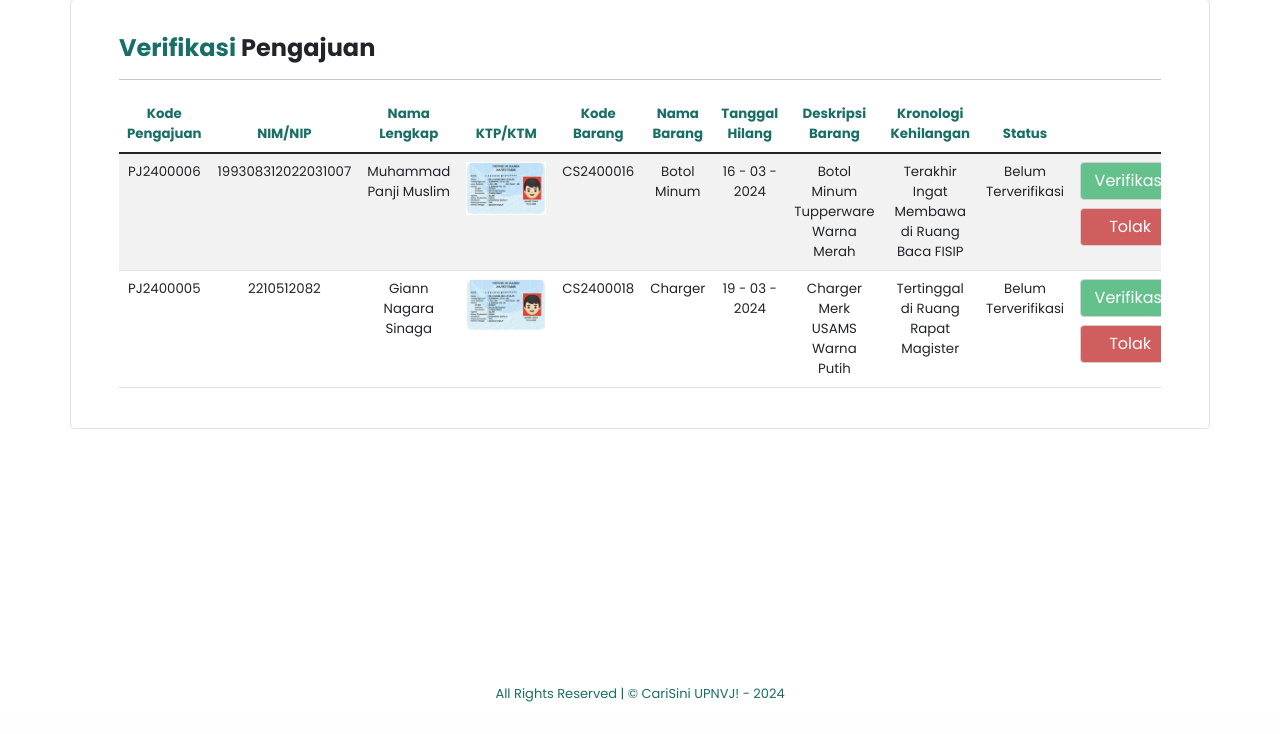
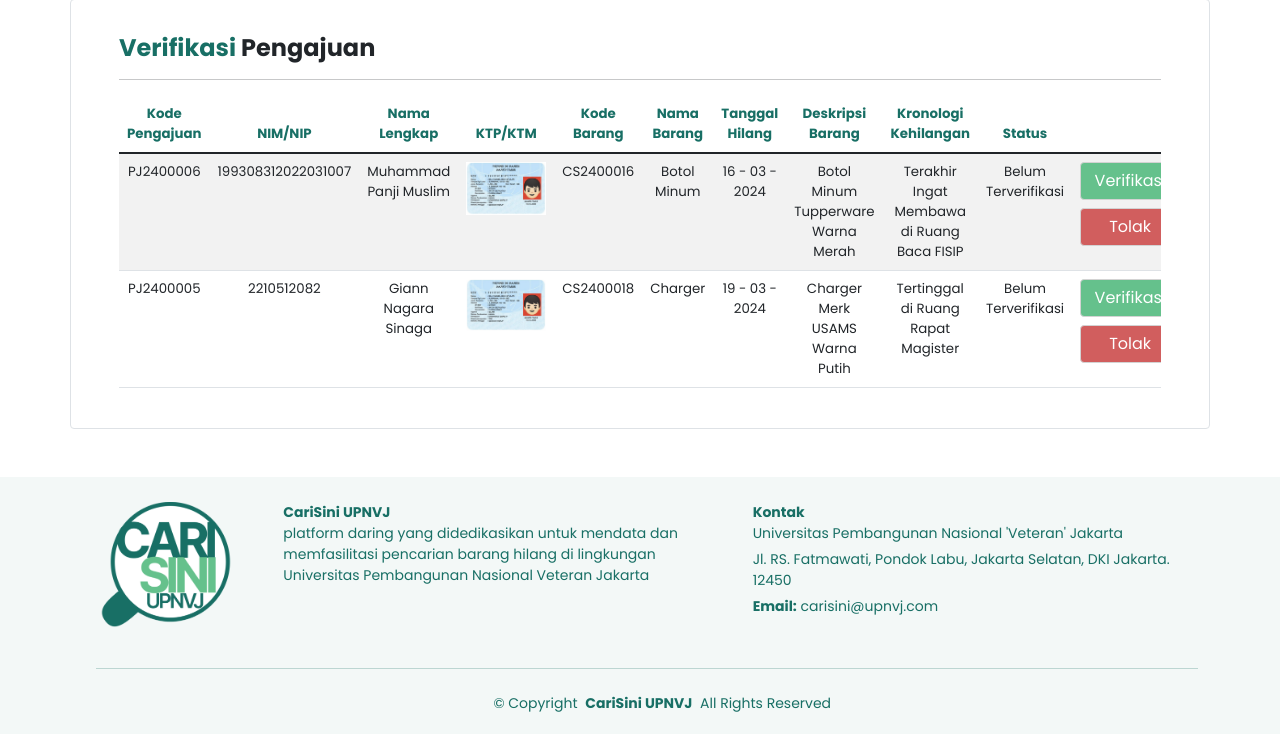
Before and after one commit to adeliadeswita/TBWebP_CariSiniUPNVJ, a PHP site: page /verifikasi.php in a window 1280 px wide. Shown: the part 87-821 px from the top of the page. Before the commit the page ends 789 px from the top, so only its background shows below. Run offline with PHP 8.4, Linux system fonts and the light colour scheme; a user stored in the database is signed in; data comes from the database, SQL or seed files in the repository.

Commit message:
create page footer
membuat footer pada file php baru dan memperbarui tampilan footer sehingga tinggal dipanggil aja di masing-masing page untuk menampilkan footernya

```diff
--- a/all_histori.php
+++ b/all_histori.php
@@ -107,9 +107,9 @@ $nm_lengkap = $_SESSION['nm_admin'];
         </div>
     </div>
     </div>
-    <footer>
-        All Rights Reserved | © CariSini UPNVJ! - 2024
-    </footer>
+    <?php
+    include "footer.php"
+    ?>
     <script src="https://cdn.jsdelivr.net/npm/bootstrap@5.1.3/dist/js/bootstrap.bundle.min.js" integrity="sha384-ka7Sk0Gln4gmtz2MlQnikT1wXgYsOg+OMhuP+IlRH9sENBO0LRn5q+8nbTov4+1p" crossorigin="anonymous"></script>
 </body>
 </html>
--- /dev/null
+++ b/footer.php
@@ -0,0 +1,44 @@
+<!DOCTYPE html>
+<html lang="en">
+
+<head>
+    <meta charset="UTF-8">
+    <meta name="viewport" content="width=device-width, initial-scale=1.0">
+    <link href="https://cdn.jsdelivr.net/npm/bootstrap@5.1.3/dist/css/bootstrap.min.css" rel="stylesheet" integrity="sha384-1BmE4kWBq78iYhFldvKuhfTAU6auU8tT94WrHftjDbrCEXSU1oBoqyl2QvZ6jIW3" crossorigin="anonymous">
+    <link href="https://fonts.googleapis.com/css2?family=Poppins:wght@100;300;400;700&display=swap" rel="stylesheet">
+    <link rel="stylesheet" href="https://cdnjs.cloudflare.com/ajax/libs/font-awesome/6.0.0-beta3/css/all.min.css" integrity="sha384-..." crossorigin="anonymous">
+    <link rel="stylesheet" href="style.css">
+</head>
+
+<body>
+<footer id="footer" class="footer">
+    <div class="container footer-top">
+        <div class="row gy-2">
+            <div class="col-lg-2 col-md-3 footer-about">
+                <span><img src="logo/logo-tab.png" style="width: 140px"></span>
+            </div>
+
+            <div class="col-lg-5 col-md-3 footer-links">
+            <p><strong>CariSini UPNVJ</strong> <br> platform daring yang didedikasikan untuk mendata dan
+            memfasilitasi pencarian barang hilang di lingkungan Universitas Pembangunan
+            Nasional Veteran Jakarta</p>
+            </div>
+
+            <div class="col-lg-5 col-md-3 footer-links">
+            <div class="footer-contact">
+                <p><strong>Kontak</strong> <br> Universitas Pembangunan Nasional 'Veteran' Jakarta</p>
+                <p>Jl. RS. Fatmawati, Pondok Labu, Jakarta Selatan, DKI Jakarta. 12450</p>
+                <p><strong>Email:</strong> <span>carisini@upnvj.com</span></p>
+            </div>
+        </div>
+    </div>
+        <hr>
+        <div class="container footer-bottom">
+            <div class="container copyright mt-4">
+                <p>© <span>Copyright</span> <strong class="px-1 sitename">CariSini UPNVJ</strong> <span>All Rights Reserved</span></p>
+            </div>
+        </div>
+    </footer>
+    <script src="https://cdn.jsdelivr.net/npm/bootstrap@5.1.3/dist/js/bootstrap.bundle.min.js" integrity="sha384-ka7Sk0Gln4gmtz2MlQnikT1wXgYsOg+OMhuP+IlRH9sENBO0LRn5q+8nbTov4+1p" crossorigin="anonymous"></script>
+</body>
+</html>
--- a/form_pengajuan.php
+++ b/form_pengajuan.php
@@ -236,6 +236,9 @@ if ($_SERVER['REQUEST_METHOD'] == 'POST') {
       </section>
     </div>
   </div>
+  <?php
+  include "footer.php"
+  ?>
   <script src="https://cdn.jsdelivr.net/npm/bootstrap@5.1.3/dist/js/bootstrap.bundle.min.js" integrity="sha384-ka7Sk0Gln4gmtz2MlQnikT1wXgYsOg+OMhuP+IlRH9sENBO0LRn5q+8nbTov4+1p" crossorigin="anonymous"></script>
   <script>
     function resetForm() {
--- a/histori_admin.php
+++ b/histori_admin.php
@@ -158,9 +158,9 @@ $nm_lengkap = $_SESSION['nm_admin'];
         </div>
     </div>
     </div>
-    <footer>
-        All Rights Reserved | © CariSini UPNVJ! - 2024
-    </footer>
+    <?php
+    include "footer.php"
+    ?>
     <script src="https://cdn.jsdelivr.net/npm/bootstrap@5.1.3/dist/js/bootstrap.bundle.min.js" integrity="sha384-ka7Sk0Gln4gmtz2MlQnikT1wXgYsOg+OMhuP+IlRH9sENBO0LRn5q+8nbTov4+1p" crossorigin="anonymous"></script>
 </body>
 </html>
--- a/histori_user.php
+++ b/histori_user.php
@@ -104,9 +104,9 @@ $nm_lengkap = $_SESSION['nm_lengkap'];
         </div>
         </section>
     </div>
-    <footer>
-        All Rights Reserved | © CariSini UPNVJ! - 2024
-    </footer>
+    <?php
+    include "footer.php"
+    ?>
     <script src="https://cdn.jsdelivr.net/npm/bootstrap@5.1.3/dist/js/bootstrap.bundle.min.js" integrity="sha384-ka7Sk0Gln4gmtz2MlQnikT1wXgYsOg+OMhuP+IlRH9sENBO0LRn5q+8nbTov4+1p" crossorigin="anonymous"></script>
 </body>
 </html>
--- a/style.css
+++ b/style.css
@@ -150,10 +150,68 @@ body {
     background-color: #186F65;
 }
 
-footer {
-    color: #186F65;
-    text-align: center;
+.footer {
+    font-size: 14px;
+    padding-bottom: 20px;
+    position: relative;
+    color:#186F65;
+    background-color: #F3F8F7;
+}
+
+.footer .footer-top {
+    padding-left: 2%;
+    padding-top: 2%;
+}
+
+.footer h4 {
+    font-size: 16px;
+    font-weight: bold;
+    position: relative;
+}
+
+.footer .footer-links {
+    margin-bottom: 30px;
+}
+
+.footer .footer-links ul {
+    list-style: none;
+    padding: 0;
+    margin: 0;
+}
+
+.footer .footer-links ul i {
+    margin-right: 3px;
+    font-size: 12px;
+    line-height: 0;
+}
+
+.footer .footer-links ul li {
     padding: 10px 0;
-    font-size: small;
-    margin-top: auto;
+    display: flex;
+    align-items: center;
 }
+
+.footer .footer-links ul li:first-child {
+    padding-top: 0;
+}
+
+.footer .footer-links ul a {
+    display: inline-block;
+    line-height: 1;
+}
+
+.footer .footer-contact p {
+    margin-bottom: 5px;
+}
+
+.footer .footer-bottom {
+    padding-left: 35%;
+}
+
+.footer .copyright p {
+    margin-bottom: 0;
+}
+
+.footer .credits {
+    font-size: 13px;
+}
--- a/tambah_barang.php
+++ b/tambah_barang.php
@@ -235,9 +235,9 @@ $nm_lengkap = $_SESSION['nm_admin'];
       ?>
     </div>
   </div>
-  <footer>
-    All Rights Reserved | © CariSini UPNVJ! - 2024
-  </footer>
+  <?php
+  include "footer.php"
+  ?>
   <script src="https://cdn.jsdelivr.net/npm/bootstrap@5.1.3/dist/js/bootstrap.bundle.min.js" integrity="sha384-ka7Sk0Gln4gmtz2MlQnikT1wXgYsOg+OMhuP+IlRH9sENBO0LRn5q+8nbTov4+1p" crossorigin="anonymous"></script>
 </body>
 </html>
--- a/temuan_admin.php
+++ b/temuan_admin.php
@@ -150,9 +150,9 @@ $nm_lengkap = $_SESSION['nm_admin'];
             </section>
         </div>
     </div>
-    <footer>
-        All Rights Reserved | © CariSini UPNVJ! - 2024
-    </footer>
+    <?php
+    include "footer.php"
+    ?>
     <script src="https://cdn.jsdelivr.net/npm/bootstrap@5.1.3/dist/js/bootstrap.bundle.min.js" integrity="sha384-ka7Sk0Gln4gmtz2MlQnikT1wXgYsOg+OMhuP+IlRH9sENBO0LRn5q+8nbTov4+1p" crossorigin="anonymous"></script>
 </body>
 </html>
--- a/temuan_user.php
+++ b/temuan_user.php
@@ -127,9 +127,9 @@ $nm_lengkap = $_SESSION['nm_lengkap'];
             </section>
         </div>
     </div>
-    <footer>
-        All Rights Reserved | © CariSini UPNVJ! - 2024
-    </footer>
+    <?php
+    include "footer.php"
+    ?>
     <script src="https://cdn.jsdelivr.net/npm/bootstrap@5.1.3/dist/js/bootstrap.bundle.min.js" integrity="sha384-ka7Sk0Gln4gmtz2MlQnikT1wXgYsOg+OMhuP+IlRH9sENBO0LRn5q+8nbTov4+1p" crossorigin="anonymous"></script>
 </body>
 
--- a/ubah_barang.php
+++ b/ubah_barang.php
@@ -252,9 +252,9 @@ $error_message = "";
             </section>
             <?php mysqli_close($koneksi); ?>
         </div>
-        <footer>
-            All Rights Reserved | © CariSini UPNVJ! - 2024
-        </footer>
+        <?php
+        include "footer.php"
+        ?>
         <script src="https://cdn.jsdelivr.net/npm/bootstrap@5.1.3/dist/js/bootstrap.bundle.min.js" integrity="sha384-ka7Sk0Gln4gmtz2MlQnikT1wXgYsOg+OMhuP+IlRH9sENBO0LRn5q+8nbTov4+1p" crossorigin="anonymous"></script>
 </body>
 
--- a/verifikasi.php
+++ b/verifikasi.php
@@ -197,9 +197,9 @@ $nm_lengkap = $_SESSION['nm_admin'];
             </section>
         </div>
     </div>
-    <footer>
-        All Rights Reserved | © CariSini UPNVJ! - 2024
-    </footer>
+    <?php
+    include "footer.php"
+    ?>
     <script src="https://cdn.jsdelivr.net/npm/bootstrap@5.1.3/dist/js/bootstrap.bundle.min.js" integrity="sha384-ka7Sk0Gln4gmtz2MlQnikT1wXgYsOg+OMhuP+IlRH9sENBO0LRn5q+8nbTov4+1p" crossorigin="anonymous"></script>
 </body>
 </html>
```
